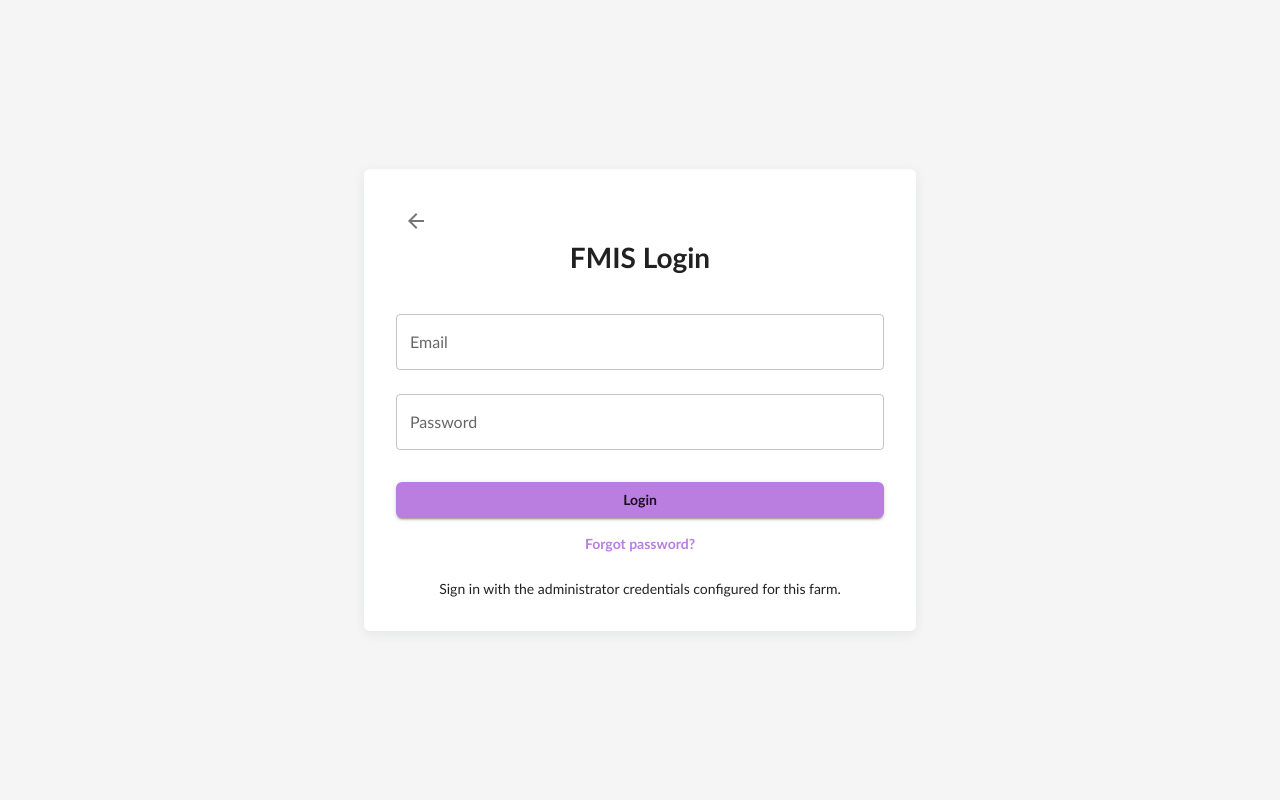
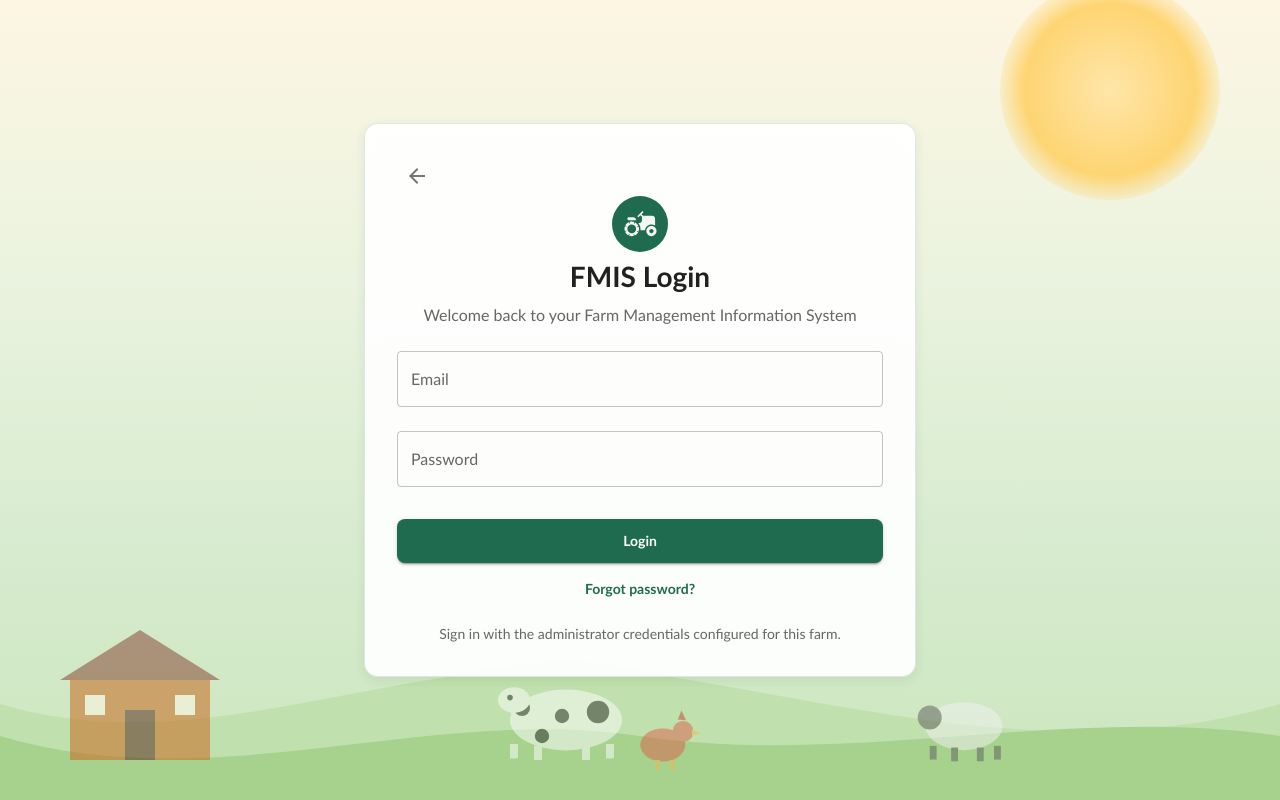
Before and after one commit to ASIIMWEJ/Farm-Management-System, a Next.js app: page /login in a window 1280 px wide. Built offline with nearby package versions, Linux system fonts and the light colour scheme.

Commit message:
Redesign login, dashboard and auth pages with farm-themed backdrop

```diff
--- /dev/null
+++ b/src/components/FarmBackground.tsx
@@ -0,0 +1,129 @@
+import { Box } from '@mui/material';
+
+/**
+ * Full-viewport decorative farm backdrop: a soft pasture gradient with simple,
+ * flat-style silhouettes of a barn, cow, hen and sheep. Purely decorative (aria-hidden).
+ */
+export default function FarmBackground() {
+  return (
+    <Box
+      aria-hidden="true"
+      sx={{
+        position: 'fixed',
+        inset: 0,
+        zIndex: 0,
+        overflow: 'hidden',
+        background: 'linear-gradient(180deg, #fdf6e3 0%, #eaf3df 35%, #d9ecd1 65%, #cbe6bd 100%)',
+      }}
+    >
+      {/* Sun */}
+      <Box
+        sx={{
+          position: 'absolute',
+          top: { xs: -40, md: -20 },
+          right: { xs: -40, md: 60 },
+          width: 220,
+          height: 220,
+          borderRadius: '50%',
+          background: 'radial-gradient(circle, #ffe4a3 0%, #ffd166 55%, rgba(255,209,102,0) 75%)',
+          opacity: 0.9,
+        }}
+      />
+
+      {/* Rolling hills */}
+      <Box
+        component="svg"
+        viewBox="0 0 1440 320"
+        preserveAspectRatio="none"
+        sx={{ position: 'absolute', bottom: 0, left: 0, width: '100%', height: '40%', opacity: 0.9 }}
+      >
+        <path fill="#bfe0ab" d="M0,224 C240,288 480,160 720,192 C960,224 1200,288 1440,224 L1440,320 L0,320 Z" />
+        <path fill="#a3d089" d="M0,256 C240,320 480,224 720,256 C960,288 1200,224 1440,256 L1440,320 L0,320 Z" />
+      </Box>
+
+      {/* Barn */}
+      <Box
+        component="svg"
+        viewBox="0 0 200 160"
+        sx={{
+          position: 'absolute',
+          bottom: { xs: 10, md: 30 },
+          left: { xs: -20, md: 40 },
+          width: { xs: 140, md: 200 },
+          opacity: 0.55,
+        }}
+      >
+        <polygon points="20,70 100,20 180,70" fill="#8a4a3a" />
+        <rect x="30" y="70" width="140" height="80" fill="#c96a23" />
+        <rect x="85" y="100" width="30" height="50" fill="#5b2f22" />
+        <rect x="45" y="85" width="20" height="20" fill="#fdf6e3" />
+        <rect x="135" y="85" width="20" height="20" fill="#fdf6e3" />
+      </Box>
+
+      {/* Cow */}
+      <Box
+        component="svg"
+        viewBox="0 0 200 120"
+        sx={{
+          position: 'absolute',
+          bottom: { xs: 20, md: 40 },
+          left: { xs: '55%', md: '38%' },
+          width: { xs: 110, md: 160 },
+          opacity: 0.5,
+        }}
+      >
+        <ellipse cx="100" cy="70" rx="70" ry="38" fill="#ffffff" />
+        <circle cx="45" cy="55" r="10" fill="#2b2b2b" />
+        <circle cx="140" cy="60" r="14" fill="#2b2b2b" />
+        <circle cx="95" cy="65" r="9" fill="#2b2b2b" />
+        <circle cx="70" cy="90" r="9" fill="#2b2b2b" />
+        <ellipse cx="35" cy="45" rx="20" ry="16" fill="#ffffff" />
+        <circle cx="30" cy="42" r="3.5" fill="#2b2b2b" />
+        <rect x="30" y="100" width="10" height="18" fill="#ffffff" />
+        <rect x="60" y="102" width="10" height="18" fill="#ffffff" />
+        <rect x="120" y="102" width="10" height="18" fill="#ffffff" />
+        <rect x="150" y="100" width="10" height="18" fill="#ffffff" />
+      </Box>
+
+      {/* Sheep */}
+      <Box
+        component="svg"
+        viewBox="0 0 140 100"
+        sx={{
+          position: 'absolute',
+          bottom: { xs: 15, md: 35 },
+          right: { xs: '8%', md: '20%' },
+          width: { xs: 90, md: 120 },
+          opacity: 0.5,
+        }}
+      >
+        <ellipse cx="70" cy="55" rx="45" ry="28" fill="#f2f2f2" />
+        <circle cx="30" cy="45" r="14" fill="#5b5b5b" />
+        <rect x="30" y="78" width="8" height="16" fill="#5b5b5b" />
+        <rect x="55" y="80" width="8" height="16" fill="#5b5b5b" />
+        <rect x="85" y="80" width="8" height="16" fill="#5b5b5b" />
+        <rect x="105" y="78" width="8" height="16" fill="#5b5b5b" />
+      </Box>
+
+      {/* Hen */}
+      <Box
+        component="svg"
+        viewBox="0 0 100 100"
+        sx={{
+          position: 'absolute',
+          bottom: { xs: 10, md: 25 },
+          right: { xs: '30%', md: '45%' },
+          width: { xs: 55, md: 75 },
+          opacity: 0.45,
+        }}
+      >
+        <ellipse cx="45" cy="60" rx="30" ry="22" fill="#e0523f" />
+        <circle cx="72" cy="42" r="14" fill="#e0523f" />
+        <polygon points="84,40 96,44 84,48" fill="#ffb347" />
+        <polygon points="65,26 70,14 76,27" fill="#c9302c" />
+        <rect x="35" y="80" width="6" height="14" fill="#ffb347" />
+        <rect x="55" y="80" width="6" height="14" fill="#ffb347" />
+      </Box>
+    </Box>
+  );
+}
--- a/src/pages/_app.tsx
+++ b/src/pages/_app.tsx
@@ -8,7 +8,7 @@ import '@/styles/globals.css';
 const theme = createTheme({
   palette: {
     primary: {
-      main: '#ba7de0',
+      main: '#1f6b4f',
       dark: '#124635',
       light: '#dcefe5',
     },
@@ -23,6 +23,9 @@ const theme = createTheme({
     },
     error: {
       main: '#E53935',
+    },
+    background: {
+      default: '#f4f7f2',
     },
   },
   typography: {
@@ -57,7 +60,7 @@ const theme = createTheme({
       styleOverrides: {
         root: {
           textTransform: 'none',
-          borderRadius: '6px',
+          borderRadius: '8px',
           fontWeight: 700,
         },
       },
@@ -65,8 +68,15 @@ const theme = createTheme({
     MuiCard: {
       styleOverrides: {
         root: {
-          borderRadius: '6px',
+          borderRadius: '14px',
           boxShadow: '0 3px 12px rgba(20, 50, 38, 0.08)',
+        },
+      },
+    },
+    MuiPaper: {
+      styleOverrides: {
+        rounded: {
+          borderRadius: '14px',
         },
       },
     },
--- a/src/pages/login.tsx
+++ b/src/pages/login.tsx
@@ -9,11 +9,14 @@ import {
   Typography,
   Alert,
   CircularProgress,
+  Avatar,
 } from '@mui/material';
+import { Agriculture as AgricultureIcon } from '@mui/icons-material';
 import { useForm } from 'react-hook-form';
 import { zodResolver } from '@hookform/resolvers/zod';
 import { z } from 'zod';
 import BackButton from '@/components/BackButton';
+import FarmBackground from '@/components/FarmBackground';
 
 const loginSchema = z.object({
   email: z.string().email('Invalid email address'),
@@ -65,22 +68,39 @@ export default function Login() {
   return (
     <Box
       sx={{
+        position: 'relative',
         minHeight: '100vh',
         display: 'flex',
         alignItems: 'center',
         justifyContent: 'center',
-        backgroundColor: '#f5f5f5',
+        p: 2,
       }}
     >
-      <Container maxWidth="sm">
-        <Card sx={{ p: 4 }}>
+      <FarmBackground />
+      <Container maxWidth="sm" sx={{ position: 'relative', zIndex: 1 }}>
+        <Card
+          sx={{
+            p: 4,
+            backdropFilter: 'blur(6px)',
+            backgroundColor: 'rgba(255, 255, 255, 0.92)',
+            border: '1px solid rgba(31, 107, 79, 0.15)',
+          }}
+        >
           <BackButton fallback="/" />
-          <Typography variant="h3" component="h1" gutterBottom sx={{ textAlign: 'center', mb: 3 }}>
-            FMIS Login
-          </Typography>
+          <Box display="flex" flexDirection="column" alignItems="center" mb={1}>
+            <Avatar sx={{ bgcolor: 'primary.main', width: 56, height: 56, mb: 1 }}>
+              <AgricultureIcon fontSize="large" />
+            </Avatar>
+            <Typography variant="h3" component="h1" gutterBottom sx={{ textAlign: 'center' }}>
+              FMIS Login
+            </Typography>
+            <Typography color="textSecondary" sx={{ textAlign: 'center' }}>
+              Welcome back to your Farm Management Information System
+            </Typography>
+          </Box>
 
           {error && (
-            <Alert severity="error" sx={{ mb: 2 }}>
+            <Alert severity="error" sx={{ mb: 2, mt: 2 }}>
               {error}
             </Alert>
           )}
@@ -109,7 +129,7 @@ export default function Login() {
             <Button
               fullWidth
               variant="contained"
-              sx={{ mt: 3 }}
+              sx={{ mt: 3, py: 1.25 }}
               type="submit"
               disabled={loading}
             >
@@ -121,7 +141,7 @@ export default function Login() {
             Forgot password?
           </Button>
 
-          <Typography variant="body2" sx={{ textAlign: 'center', mt: 2 }}>
+          <Typography variant="body2" color="textSecondary" sx={{ textAlign: 'center', mt: 2 }}>
             Sign in with the administrator credentials configured for this farm.
           </Typography>
         </Card>
```
Also changed, not shown: src/pages/dashboard/index.tsx (+56 -18 lines), src/pages/forgot-password.tsx (+7 -3 lines), src/pages/reset-password.tsx (+7 -3 lines).
